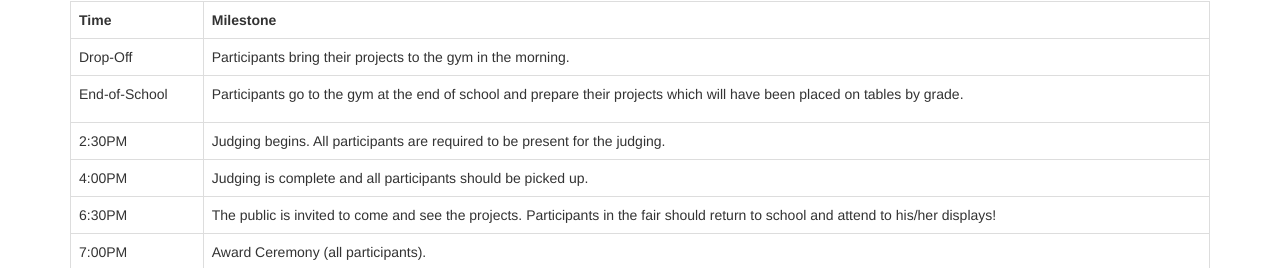
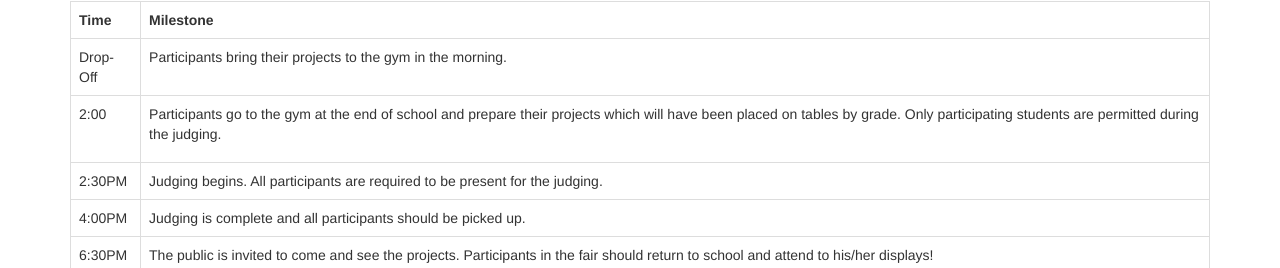
Before and after one commit to joshabell/AyersScienceFair, a plain HTML site: page timeline.html in a window 1280 px wide. Shown: the part 684-952 px from the top of the page. Drawn offline with nearby package versions, Linux system fonts and the light colour scheme.

Commit message:
improved form

```diff
--- a/timeline.html
+++ b/timeline.html
@@ -91,11 +91,12 @@ j=d.createElement(s),dl=l!='dataLayer'?'&l='+l:'';j.async=true;j.src=
             <td>Participants bring their projects to the gym in the morning.</td>
           </tr>
           <tr>
-            <td>End-of-School</td>
+            <td>2:00</td>
             <td>
               <p>
               Participants go to the gym at the end of school and prepare their projects
               which will have been placed on tables by grade.
+              Only participating students are permitted during the judging.
               </p>
             </td>
           </tr>
```
Also changed, not shown: 1 other file.
